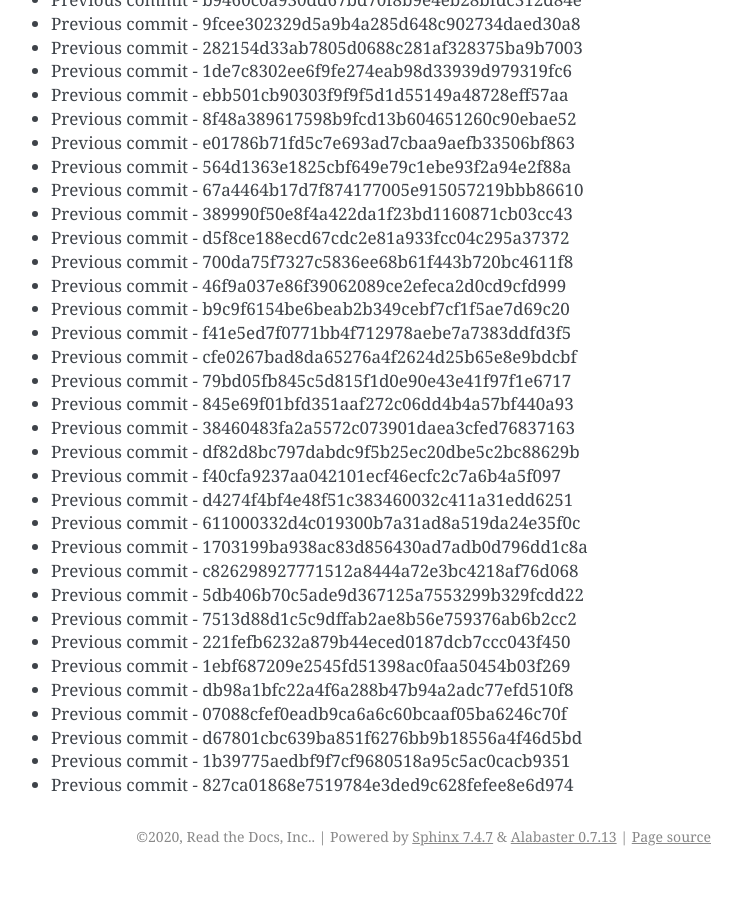
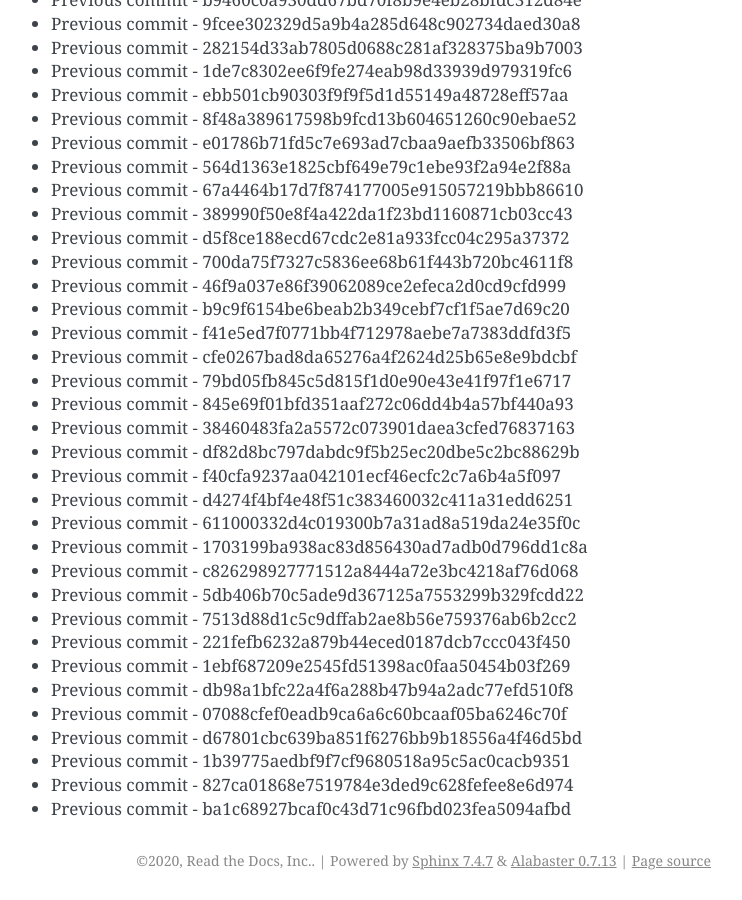
Before and after one commit to readthedocs/rtd-git-stresstest, a Sphinx documentation site: the page built from docs/updates.rst, in a window 1280 px wide and 900 px high, scrolled down 34114 px. Shown: the whole window, without its empty margins (399-1141 px from the left). Built offline with Sphinx 7.4.7, drawn with Linux system fonts in a browser that asks for light colours; before the commit the page ends 34990 px from its top, so only the background shows below that.

Commit message:
Generating commit from previous: ba1c68927bcaf0c43d71c96fbd023fea5094afbd

```diff
--- a/docs/updates.rst
+++ b/docs/updates.rst
@@ -1465,3 +1465,4 @@ It can be tested for any performance characteristics.
 * Previous commit - d67801cbc639ba851f6276bb9b18556a4f46d5bd
 * Previous commit - 1b39775aedbf9f7cf9680518a95c5ac0cacb9351
 * Previous commit - 827ca01868e7519784e3ded9c628fefee8e6d974
+* Previous commit - ba1c68927bcaf0c43d71c96fbd023fea5094afbd
```
